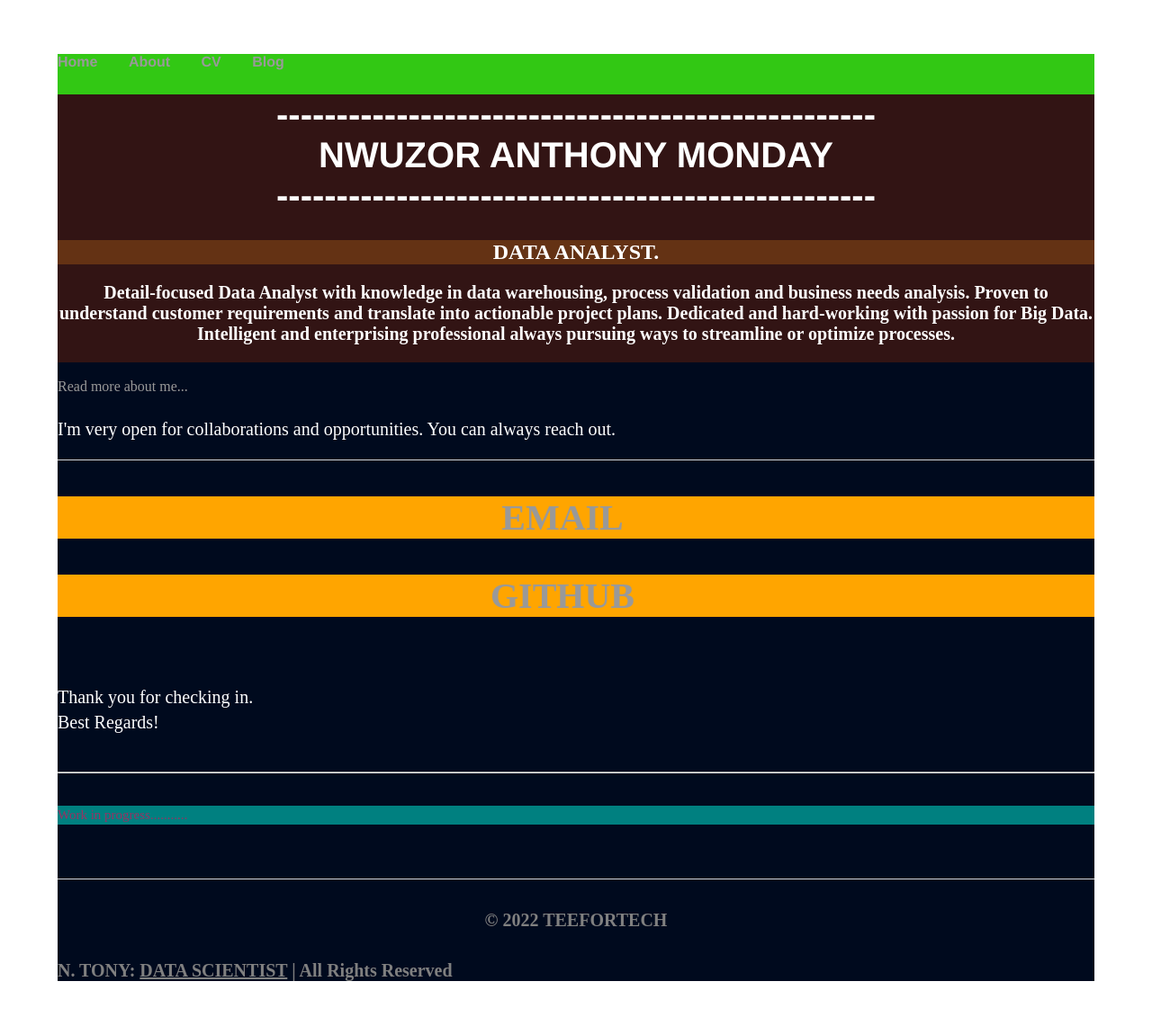
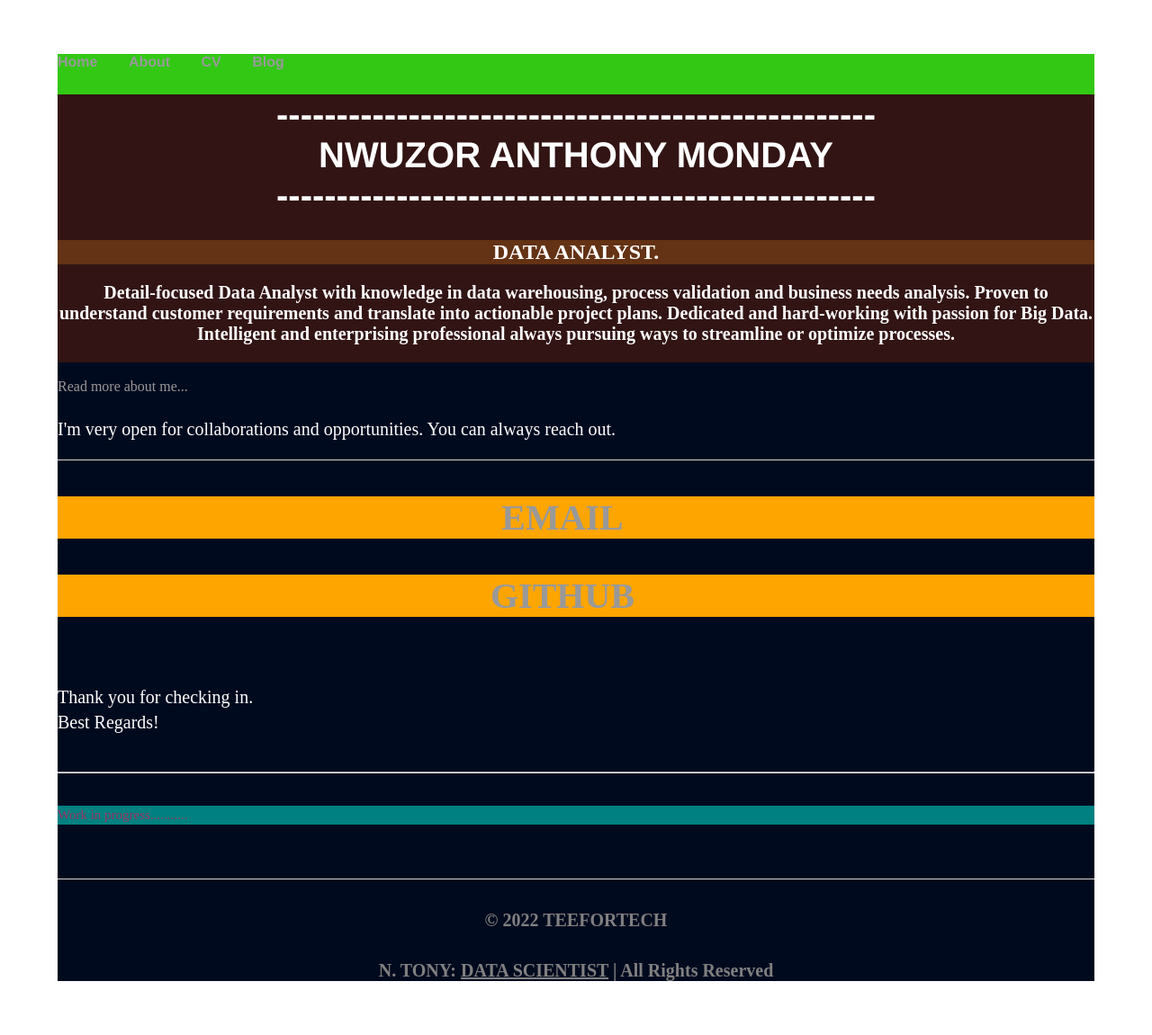
Before and after one commit to teefortech/teefortech.github.io, a Jekyll site: the page index.html, which Jekyll copies as it is, in a window 1280 px wide. Shown: the whole page at 90% size. Built offline with Jekyll 4.4.1, drawn with Linux system fonts in a browser that asks for light colours.

Commit message:
Update index.html

```diff
--- a/index.html
+++ b/index.html
@@ -69,7 +69,7 @@
    <footer>
  <h5 style="text-align: center; font-size: 20px; color: grey; font-family: Times New Roman">
  © 2022 TEEFORTECH <br/ >
- <h5 style="text-align: left; font-size: 20px; color: grey; font-family: Times New Roman">
+ <h5 style="text-align: center; font-size: 20px; color: grey; font-family: Times New Roman">
  N. TONY: <u>DATA SCIENTIST</u> | All Rights Reserved
  </h5>
  </h5>
```
